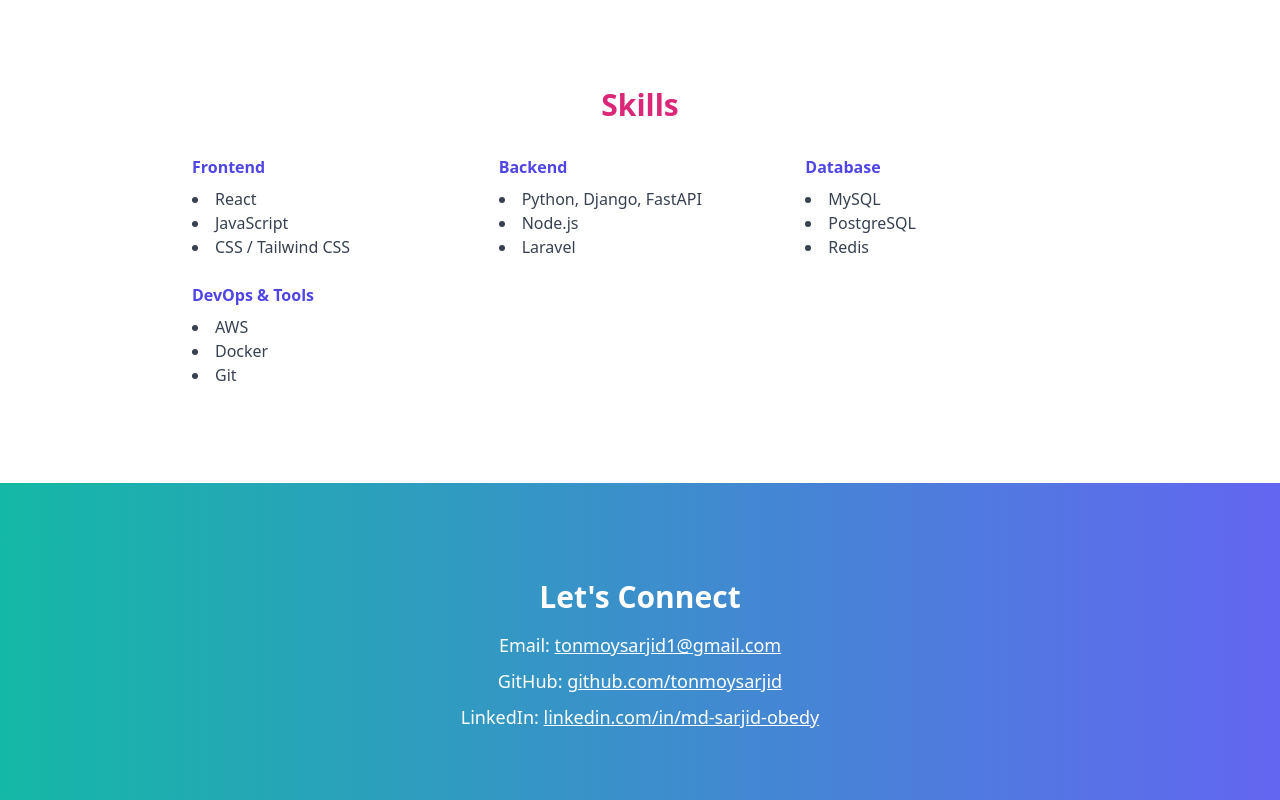
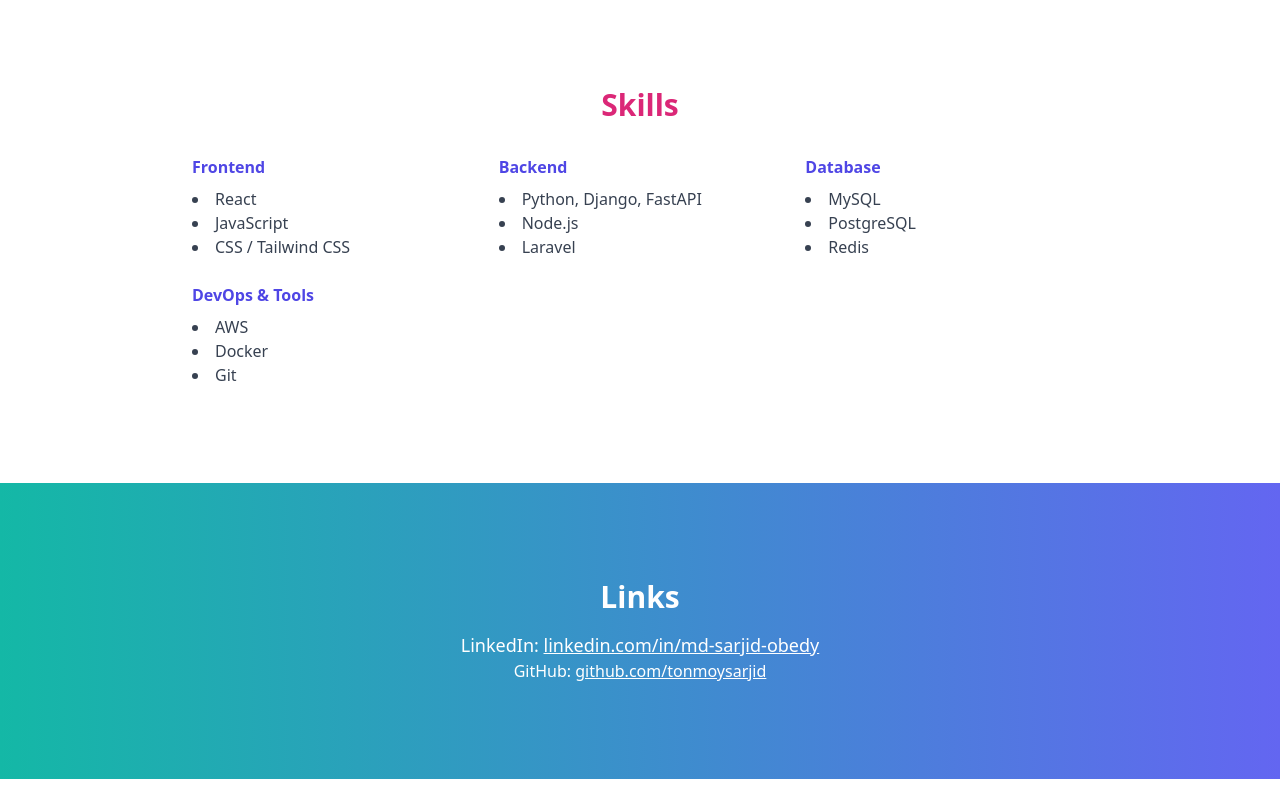
Before and after one commit to tonmoysarjid/tonmoysarjid.github.io, a plain HTML site: page index.html in a window 1280 px wide. Shown: the part 2000-2800 px from the top of the page. Drawn offline with nearby package versions, Linux system fonts and the light colour scheme.

Commit message:
removed email

```diff
--- a/index.html
+++ b/index.html
@@ -19,7 +19,7 @@
         <a href="#about" class="hover:text-indigo-600">About</a>
         <a href="#experience" class="hover:text-indigo-600">Experience</a>
         <a href="#skills" class="hover:text-indigo-600">Skills</a>
-        <a href="#contact" class="hover:text-indigo-600">Contact</a>
+        <a href="#contact" class="hover:text-indigo-600">Links</a>
       </div>
     </div>
   </nav>
@@ -122,13 +122,13 @@
   <!-- Contact Section -->
   <section id="contact" class="py-24 px-6 bg-gradient-to-r from-teal-500 to-indigo-500 text-white text-center">
     <div class="max-w-xl mx-auto">
-      <h2 class="text-3xl font-bold mb-4">Let's Connect</h2>
+      <h2 class="text-3xl font-bold mb-4">Links</h2>
       <!-- <p class="text-lg mb-6">Available for collaboration, freelance, or full-time roles.</p> -->
       <div class="space-y-2 text-lg">
-        <p>Email: <a href="mailto:tonmoysarjid1@gmail.com" class="underline hover:text-gray-200">tonmoysarjid1@gmail.com</a></p>
+        <!-- <p>Email: <span id="email"  class="underline hover:text-gray-200"></span></p> -->
+          <p>LinkedIn: <a href="https://www.linkedin.com/in/md-sarjid-obedy-43b561179/" target="_blank" rel="noopener noreferrer" class="underline hover:text-gray-200">linkedin.com/in/md-sarjid-obedy</a></p>
+      </div>
         <p>GitHub: <a href="https://github.com/tonmoysarjid" target="_blank" rel="noopener noreferrer" class="underline hover:text-gray-200">github.com/tonmoysarjid</a></p>
-        <p>LinkedIn: <a href="https://www.linkedin.com/in/md-sarjid-obedy-43b561179/" target="_blank" rel="noopener noreferrer" class="underline hover:text-gray-200">linkedin.com/in/md-sarjid-obedy</a></p>
-      </div>
     </div>
   </section>
 
@@ -139,3 +139,9 @@
 
 </body>
 </html>
+<!--
+<script>
+  const user = "t";
+  const domain = "gmail.com";
+  document.getElementById("email").innerHTML = `<a href="mailto:${user}@${domain}">${user}&#64;${domain}</a>`;
+</script> -->
```
